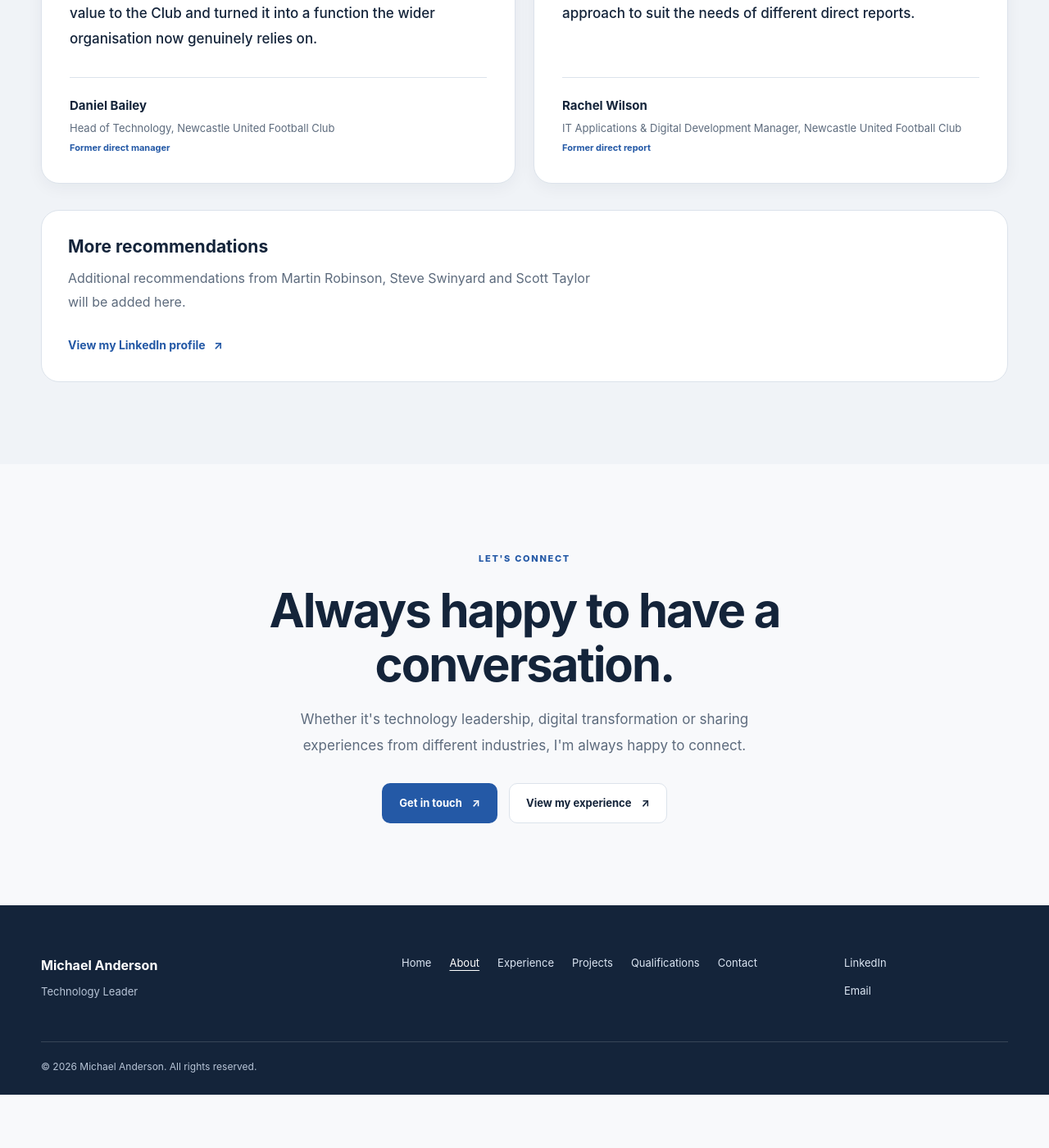
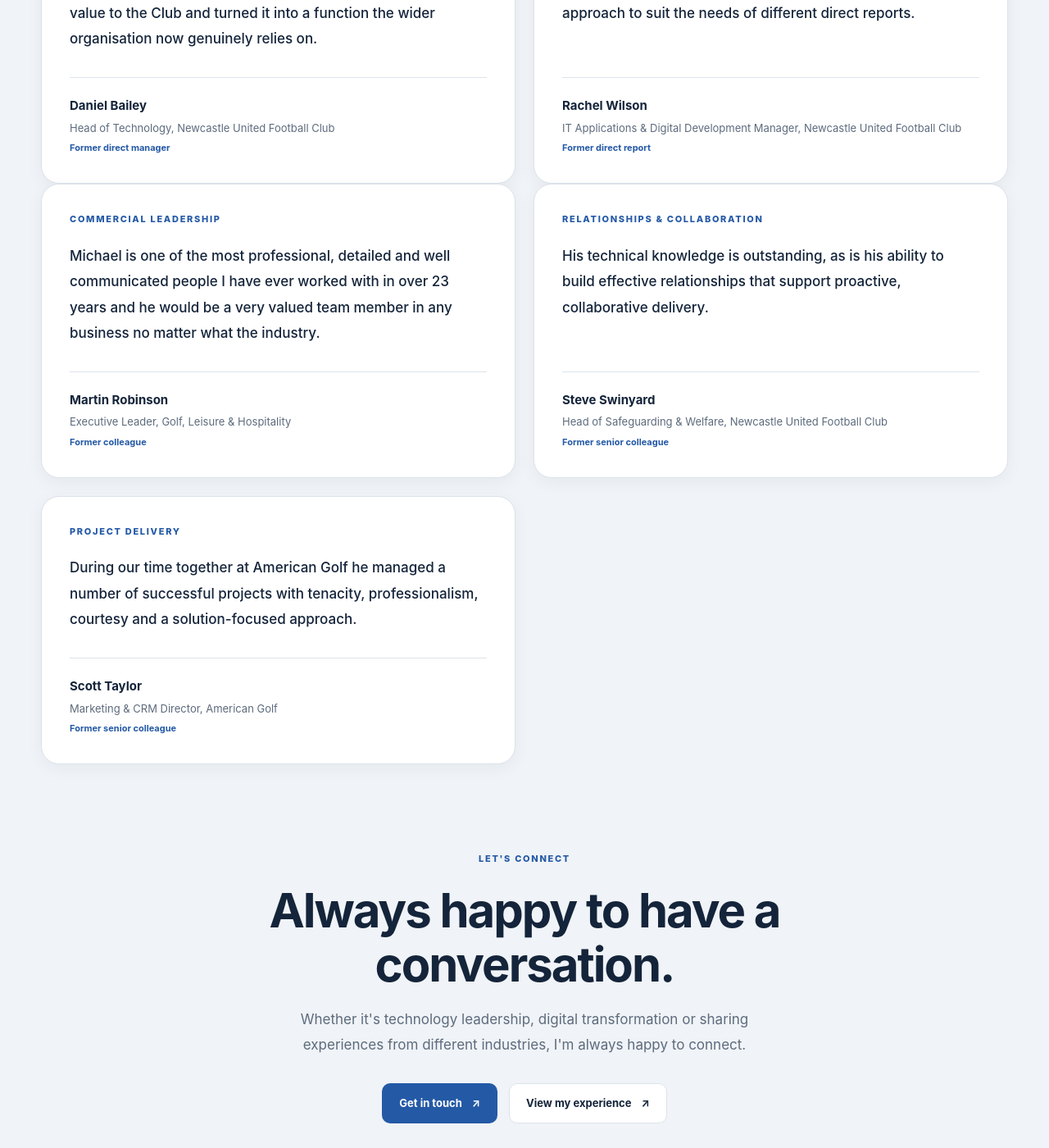
Before and after one commit to manderson90-sudo/Manderson-sandbox, a Jekyll site: the page built from about/index.html, in a window 1280 px wide and 1400 px high, scrolled down 3164 px. Shown: the whole window at 82% size. Built offline with Jekyll 4.4.1, drawn with Linux system fonts in a browser that asks for light colours; before the commit the page ends 4499 px from its top, so only the background shows below that.

Commit message:
Update index.html

```diff
--- a/about/index.html
+++ b/about/index.html
@@ -406,32 +406,107 @@ permalink: /about/
 
     <!-- ADDITIONAL RECOMMENDATIONS -->
 
-    <div class="recommendation-more">
+<div class="testimonials additional-testimonials">
 
-      <h3>
-        More recommendations
-      </h3>
+  <!-- MARTIN ROBINSON -->
 
-      <p>
-        Additional recommendations from Martin Robinson,
-        Steve Swinyard and Scott Taylor will be added here.
-      </p>
+  <figure class="testimonial">
 
-      <a
-        class="text-link"
-        href="https://www.linkedin.com/in/michaelanderson90"
-        target="_blank"
-        rel="noopener noreferrer"
-      >
-        View my LinkedIn profile
-        <span aria-hidden="true">↗</span>
-      </a>
+    <span class="eyebrow">
+      COMMERCIAL LEADERSHIP
+    </span>
 
-    </div>
+    <blockquote>
+      Michael is one of the most professional,
+      detailed and well communicated people
+      I have ever worked with in over 23 years
+      and he would be a very valued team member
+      in any business no matter what the industry.
+    </blockquote>
 
-  </div>
+    <figcaption>
 
-</section>
+      <strong>Martin Robinson</strong>
+
+      <span>
+        Executive Leader, Golf, Leisure &amp; Hospitality
+      </span>
+
+      <small>
+        Former colleague
+      </small>
+
+    </figcaption>
+
+  </figure>
+
+
+  <!-- STEVE SWINYARD -->
+
+  <figure class="testimonial">
+
+    <span class="eyebrow">
+      RELATIONSHIPS &amp; COLLABORATION
+    </span>
+
+    <blockquote>
+      His technical knowledge is outstanding,
+      as is his ability to build effective
+      relationships that support proactive,
+      collaborative delivery.
+    </blockquote>
+
+    <figcaption>
+
+      <strong>Steve Swinyard</strong>
+
+      <span>
+        Head of Safeguarding &amp; Welfare,
+        Newcastle United Football Club
+      </span>
+
+      <small>
+        Former senior colleague
+      </small>
+
+    </figcaption>
+
+  </figure>
+
+
+  <!-- SCOTT TAYLOR -->
+
+  <figure class="testimonial">
+
+    <span class="eyebrow">
+      PROJECT DELIVERY
+    </span>
+
+    <blockquote>
+      During our time together at American Golf
+      he managed a number of successful projects
+      with tenacity, professionalism, courtesy
+      and a solution-focused approach.
+    </blockquote>
+
+    <figcaption>
+
+      <strong>Scott Taylor</strong>
+
+      <span>
+        Marketing &amp; CRM Director,
+        American Golf
+      </span>
+
+      <small>
+        Former senior colleague
+      </small>
+
+    </figcaption>
+
+  </figure>
+
+</div>
 
 
 <!-- CONTACT -->
```
